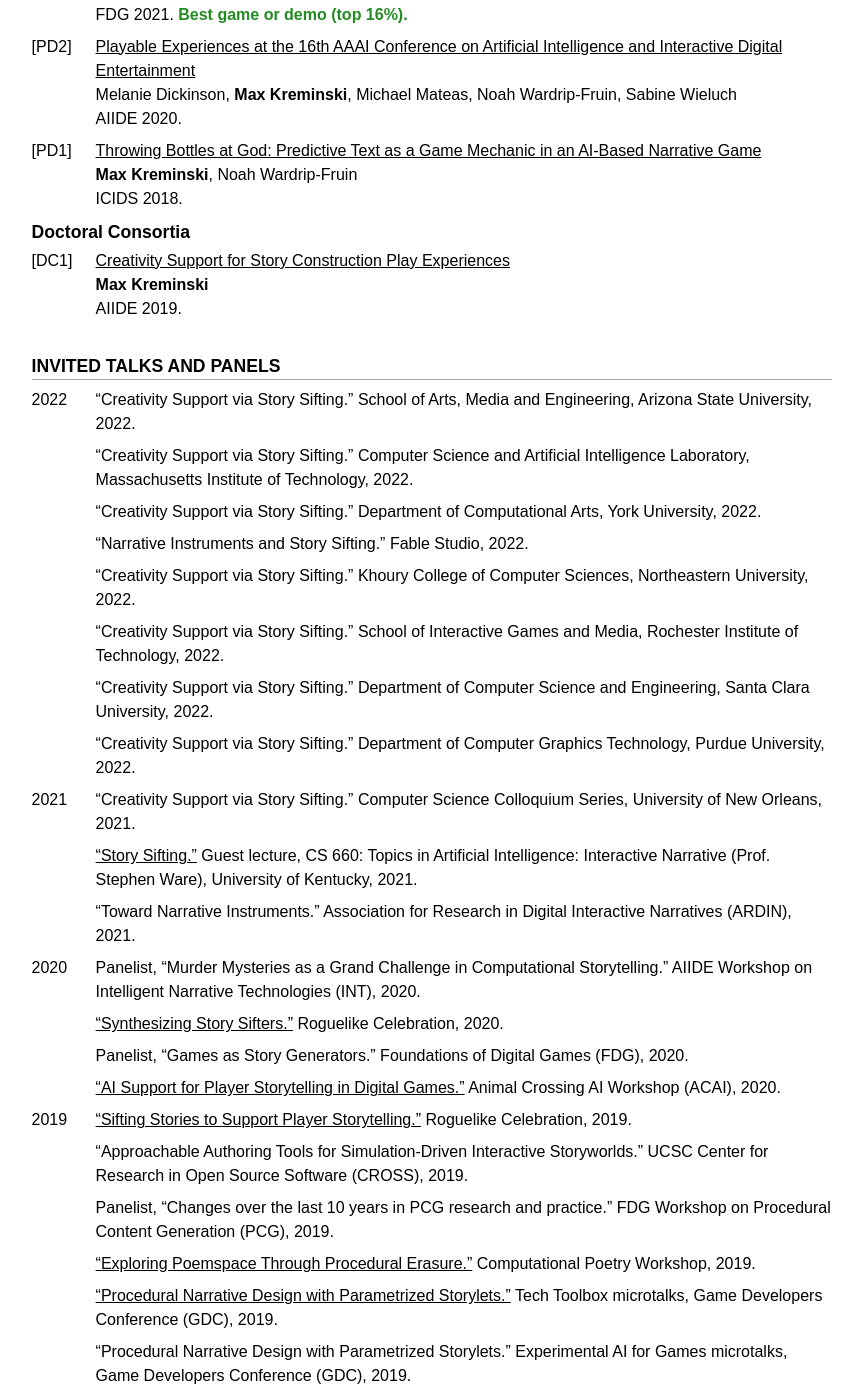
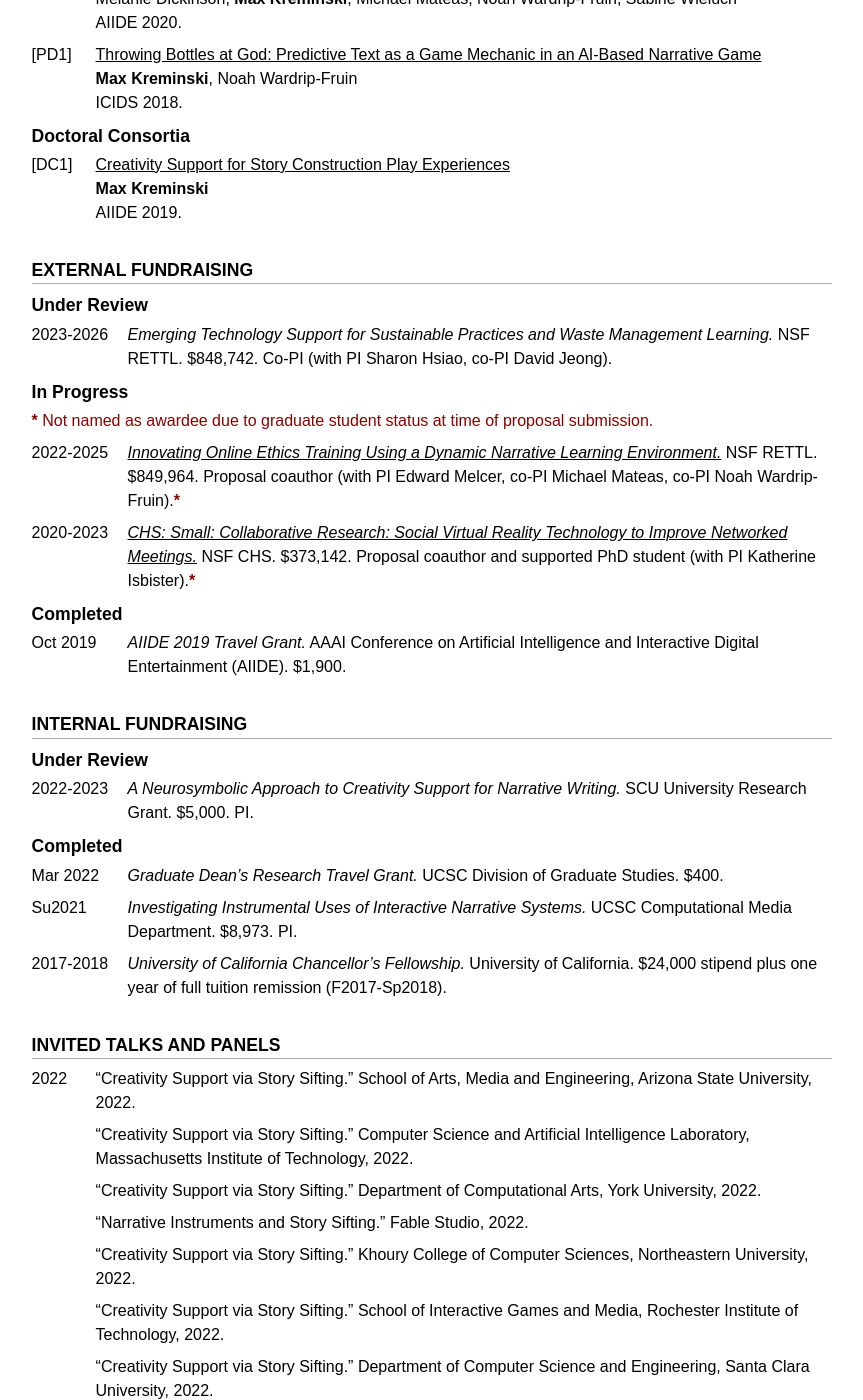
Before and after one commit to mkremins/mkremins.github.io, a Jekyll site: the page built from cv/index.html, in a window 1280 px wide and 1400 px high, scrolled down 4911 px. Shown: the whole window, without its empty margins (208-1071 px from the left). Built offline with Jekyll 4.4.1, drawn with Linux system fonts in a browser that asks for light colours; some web fonts are replaced; some of the changed text lies outside the part shown.

Commit message:
Split out grants and fellowships from honors and awards in CV

```diff
--- a/cv/index.html
+++ b/cv/index.html
@@ -111,10 +111,6 @@ layout: null
         <div class="dated-entry">
           <div class="dated-date">2022</div>
           <div class="dated-content"><!--Technologist in Residence, AI/ML Tools for Creative Expression,-->Resident, Stochastic Labs</div>
-        </div>
-        <div class="dated-entry">
-          <div class="dated-date">2022</div>
-          <div class="dated-content">Graduate Dean’s Research Travel Grant, UCSC Division of Graduate Studies</div>
         </div>
         <div class="dated-entry">
           <div class="dated-date">2021</div>
@@ -133,10 +129,6 @@ layout: null
           <div class="dated-content">Second Place, Generative Design in Minecraft (GDMC) AI Settlement Generation Competition<br></div>
         </div>
         <div class="dated-entry">
-          <div class="dated-date">2021</div>
-          <div class="dated-content">Summer Research Grant, UCSC Computational Media Department<br><em>Funds one quarter of stipend ($9,000). Competitively awarded on the basis of a written research proposal.</em></div>
-        </div>
-        <div class="dated-entry">
           <div class="dated-date">2020</div>
           <div class="dated-content">Best Reviewer, International Conference on Interactive Digital Storytelling (ICIDS)<br><em>Awarded to top 14% of reviewers.</em></div>
         </div>
@@ -146,15 +138,7 @@ layout: null
         </div>
         <div class="dated-entry">
           <div class="dated-date">2019</div>
-          <div class="dated-content">Travel Grant, AAAI Conference on Artificial Intelligence and Interactive Digital Entertainment (AIIDE)<br><em>Fully funds travel to AIIDE ($1,200).</em></div>
-        </div>
-        <div class="dated-entry">
-          <div class="dated-date">2019</div>
           <div class="dated-content">Best Paper Honorable Mention [<a href="#C4">C4</a>], Foundations of Digital Games (FDG)<br><em>For paper [C4]. Awarded to top 17% of full papers.</em></div>
-        </div>
-        <div class="dated-entry">
-          <div class="dated-date">2017<!---2018--></div>
-          <div class="dated-content">University of California Chancellor’s Fellowship<br><em>Competitively awarded to first-year UC grad students. Funds one year of stipend ($24,000) plus tuition and fees.</em></div>
         </div>
         <!--
         <div class="dated-entry">
@@ -178,6 +162,50 @@ layout: null
       {%- include cvpubs.html pubtype="pe_or_demo" pubprefix="PD" -%}
       <h3>Doctoral Consortia</h3>
       {%- include cvpubs.html pubtype="doctoral_consortium" pubprefix="DC" -%}
+    </section>
+    <section id="external-fundraising" class="wide-left-column">
+      <h2>External Fundraising</h2>
+      <h3>Under Review</h3>
+      <div class="dated-entry">
+        <div class="dated-date">2023-2026</div>
+        <div class="dated-content"><em>Emerging Technology Support for Sustainable Practices and Waste Management Learning.</em> NSF RETTL. $848,742. Co-PI (with PI Sharon Hsiao, co-PI David Jeong).</div>
+      </div>
+      <h3>In Progress</h3>
+      <p style="color:darkred"><strong>*</strong> Not named as awardee due to graduate student status at time of proposal submission.</p>
+      <div class="dated-entry">
+        <div class="dated-date">2022-2025</div>
+        <div class="dated-content"><em><a href="https://www.nsf.gov/awardsearch/showAward?AWD_ID=2202521">Innovating Online Ethics Training Using a Dynamic Narrative Learning Environment.</a></em> NSF RETTL. $849,964. Proposal coauthor (with PI Edward Melcer, co-PI Michael Mateas, co-PI Noah Wardrip-Fruin).<strong style="color:darkred">*</strong></div>
+      </div>
+      <div class="dated-entry">
+        <div class="dated-date">2020-2023</div>
+        <div class="dated-content"><em><a href="https://www.nsf.gov/awardsearch/showAward?AWD_ID=2007627">CHS: Small: Collaborative Research: Social Virtual Reality Technology to Improve Networked Meetings.</a></em> NSF CHS. $373,142. Proposal coauthor and supported PhD student (with PI Katherine Isbister).<strong style="color:darkred">*</strong></div>
+      </div>
+      <h3>Completed</h3>
+      <div class="dated-entry">
+        <div class="dated-date">Oct 2019</div>
+        <div class="dated-content"><em>AIIDE 2019 Travel Grant.</em> AAAI Conference on Artificial Intelligence and Interactive Digital Entertainment (AIIDE). $1,900.</div>
+      </div>
+    </section>
+    <section id="internal-fundraising" class="wide-left-column">
+      <h2>Internal Fundraising</h2>
+      <h3>Under Review</h3>
+      <div class="dated-entry">
+        <div class="dated-date">2022-2023</div>
+        <div class="dated-content"><em>A Neurosymbolic Approach to Creativity Support for Narrative Writing.</em> SCU University Research Grant. $5,000. PI.</div>
+      </div>
+      <h3>Completed</h3>
+      <div class="dated-entry">
+        <div class="dated-date">Mar 2022</div>
+        <div class="dated-content"><em>Graduate Dean’s Research Travel Grant.</em> UCSC Division of Graduate Studies. $400.</div>
+      </div>
+      <div class="dated-entry">
+        <div class="dated-date">Su2021</div>
+        <div class="dated-content"><em>Investigating Instrumental Uses of Interactive Narrative Systems.</em> UCSC Computational Media Department. $8,973. PI.</div>
+      </div>
+      <div class="dated-entry">
+        <div class="dated-date">2017-2018</div>
+        <div class="dated-content"><em>University of California Chancellor’s Fellowship.</em> University of California. $24,000 stipend plus one year of full tuition remission (F2017-Sp2018).</div>
+      </div>
     </section>
     <section id="talks">
       <h2>Invited Talks and Panels</h2>
```
Also changed, not shown: other parts of cv/index.html (+1 -1 lines).
